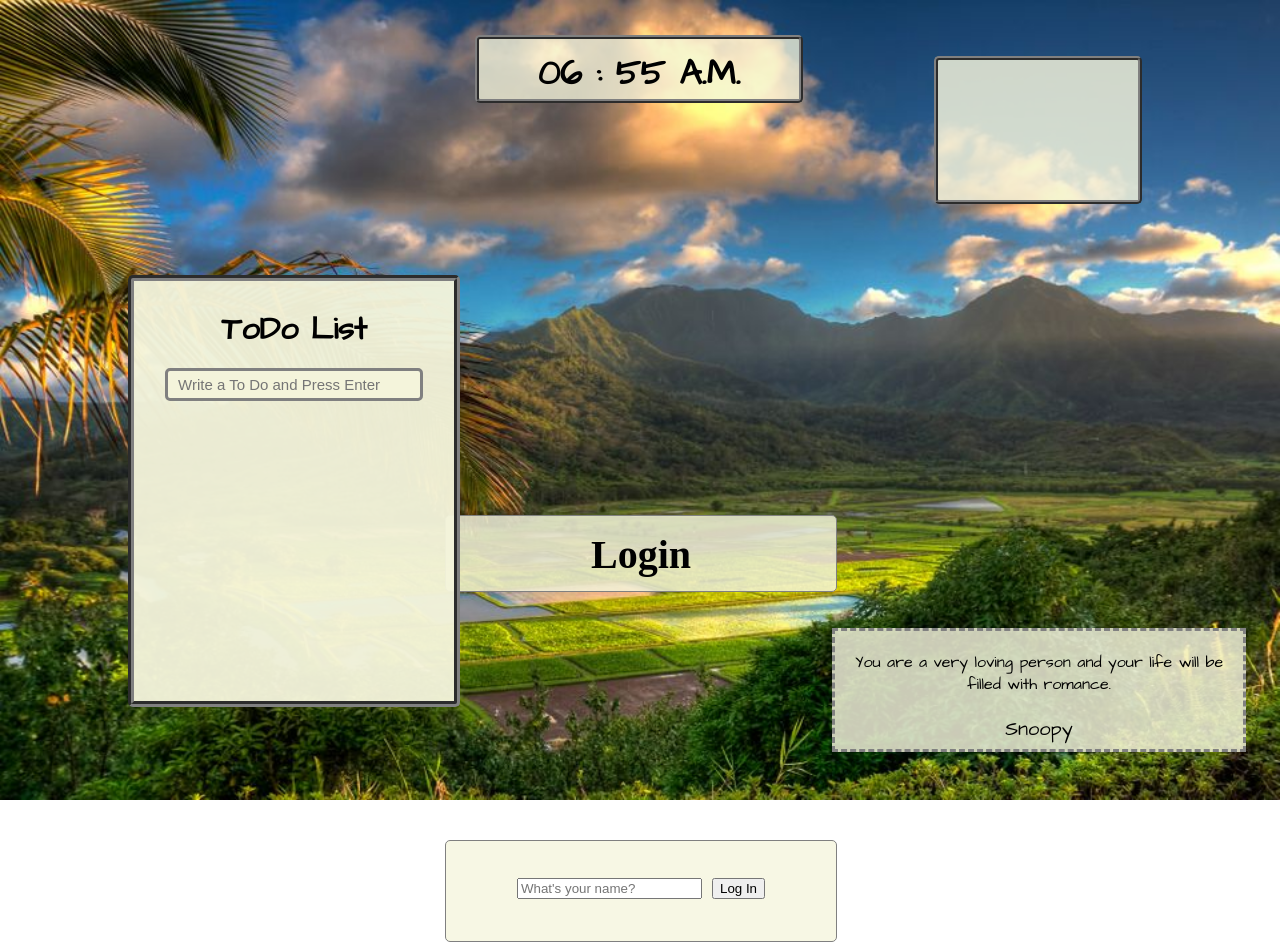
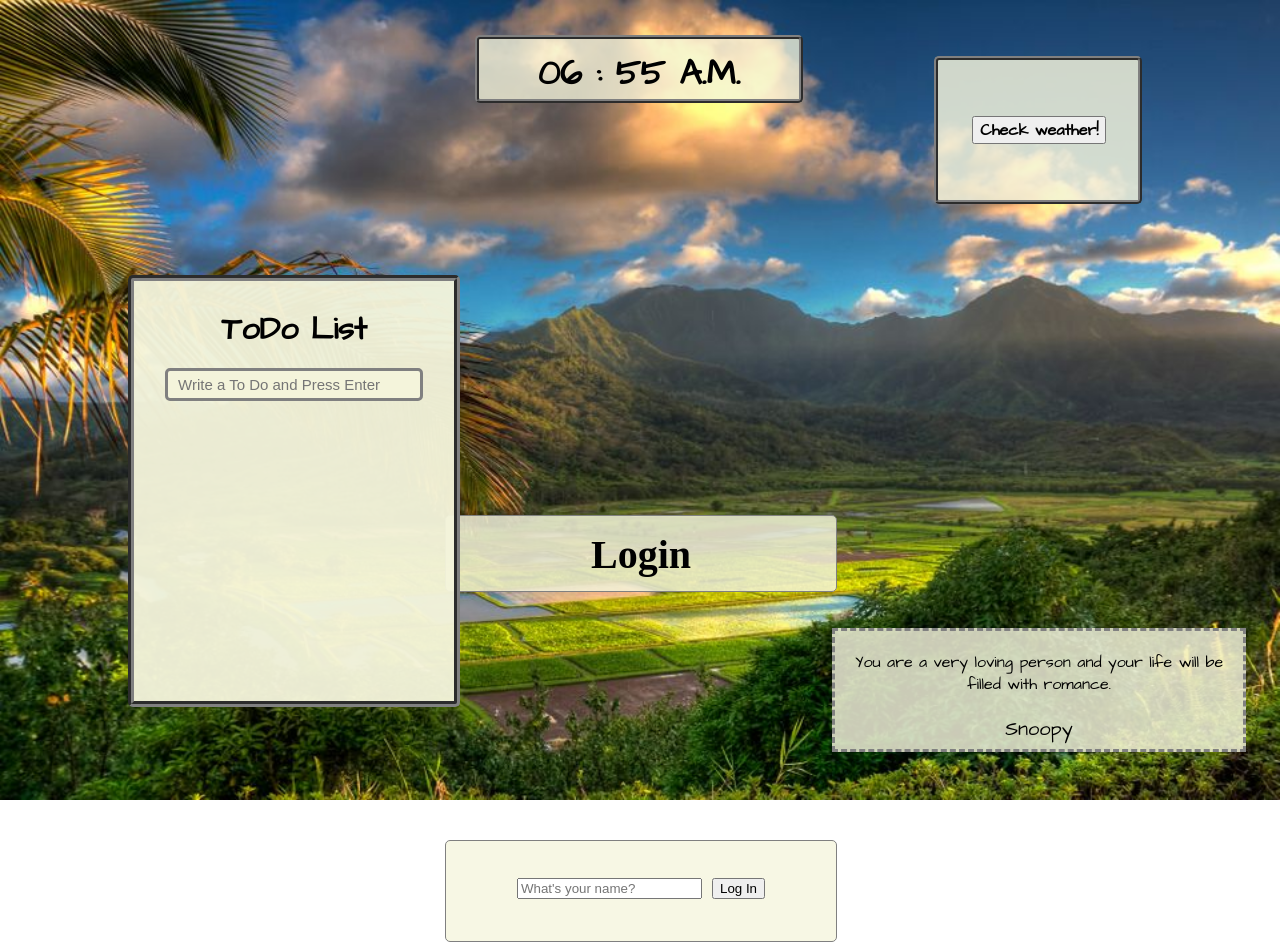
Before and after one commit to hayamaster/ToDoList, a plain HTML site: page index.html in a window 1280 px wide. Drawn offline with Linux system fonts and the light colour scheme.

Commit message:
button for weather

```diff
--- a/css.css
+++ b/css.css
@@ -157,6 +157,14 @@
     bottom:6%;
 }
 
+#weatherbtn{
+    font-family:'Architects Daughter', cursive;
+    font-weight: bold;
+    top:40%;
+    right:16%;
+    position:absolute;
+    z-index:1;
+}
 #weather{
     background-color: #F5F5DCD3;
     width:200px;
--- a/index.html
+++ b/index.html
@@ -31,9 +31,14 @@
             <h2 id="greeting" class="hidden"></h2>
         </div>
         <div id="weather">
-            <p style="font-size:25px"></p>
-            <p style="font-size: 40px;font-family: 'IM Fell English SC', serif; padding-left:33px;"></p>
-            <p style="font-size: 23px"></p>
+            <button id="weatherbtn">
+                <font size="3">Check weather!</font>
+            </button>
+            <div>
+                <p style="font-size:25px"></p>
+                <p style="font-size: 40px;font-family: 'IM Fell English SC', serif; padding-left:33px;"></p>
+                <p style="font-size: 23px"></p>
+            </div>
         </div>
         <span id="todolist">
             <p style="font-family:'Architects Daughter', cursive;">
--- a/js/weather.js
+++ b/js/weather.js
@@ -1,5 +1,5 @@
 const API = "3780bfb8052fc41beaeff6918d9837f3";
-
+const button = document.querySelector("#weatherbtn");
 
 function geoOK(position) {
     const lat = position.coords.latitude;
@@ -19,4 +19,9 @@ function geoERROR() {
     alert("Can't find you. No Weather for you.");
 }
 
-navigator.geolocation.getCurrentPosition(geoOK, geoERROR);
+function navy() {
+    button.classList.add("hidden");
+    navigator.geolocation.getCurrentPosition(geoOK, geoERROR);
+
+}
+button.onclick = navy;
```
